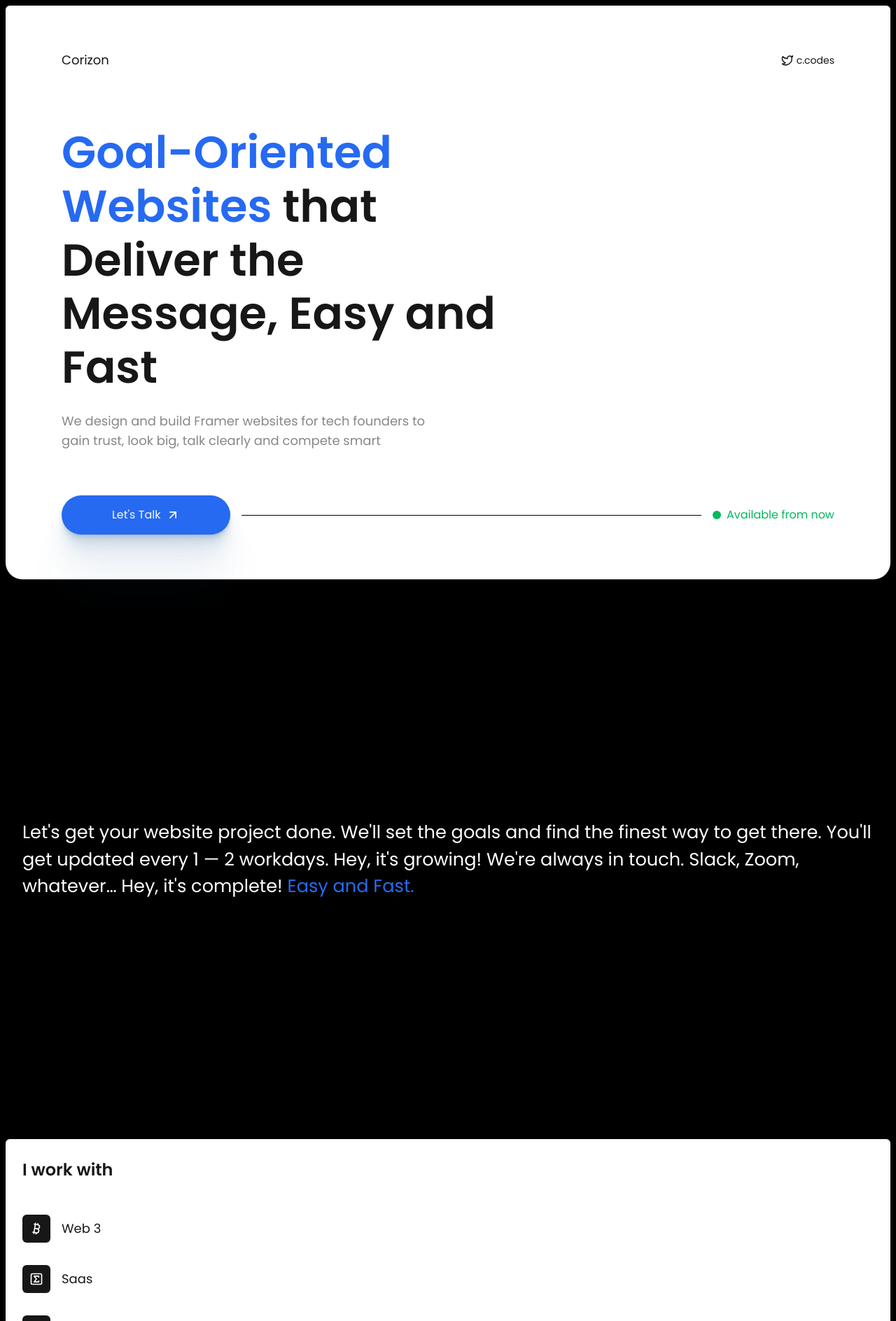
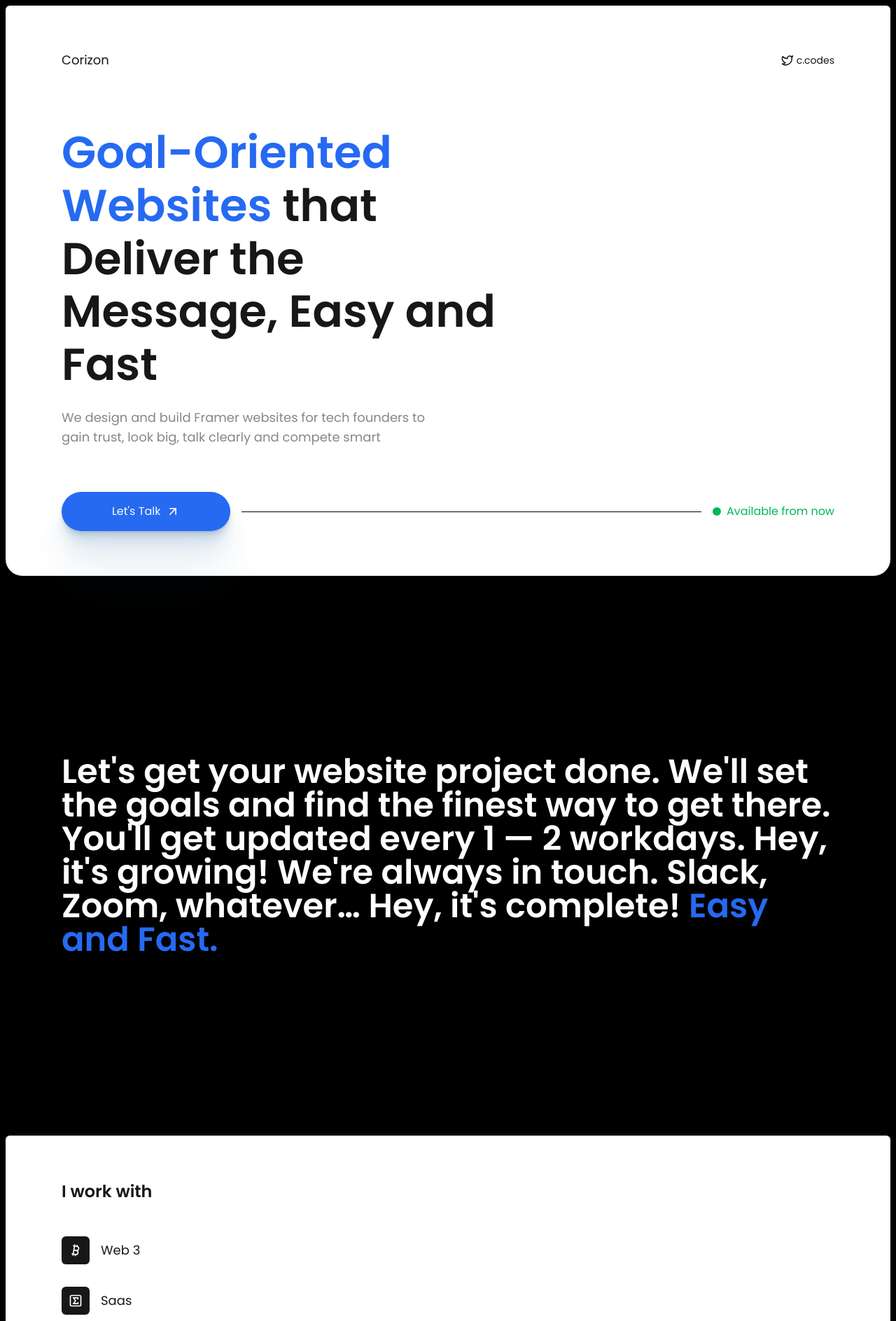
Before and after one commit to CharlesCypher/folio24, a Next.js app: page / in a window 1280 px wide. Shown: the top 1888 px of the page at 70% size. Built offline with nearby package versions, Linux system fonts and the light colour scheme.

Commit message:
responsiveness v2

```diff
--- a/app/page.tsx
+++ b/app/page.tsx
@@ -16,11 +16,11 @@ export default function Home() {
         <Hero />
       </div>
       <About />
-      <div className="bg-card px-6 py-7 flex flex-col gap-20 rounded-t-md">
+      <div className="bg-card px-6 py-7 lg:px-20 lg:py-16 flex flex-col gap-20 rounded-t-md">
         <Tools />
         <Works />
       </div>
-      <div className="bg-card px-1 pt-7 pb-1 flex flex-col gap-20 rounded-b-md">
+      <div className="bg-card px-1 pt-7 lg:px-20 lg:py-16 pb-1 flex flex-col gap-20 rounded-b-md">
         <div className="bg-foreground px-6 py-7 flex flex-col gap-20 rounded-md">
           <Pricing />
           <Contact />
--- a/components/about.tsx
+++ b/components/about.tsx
@@ -1,7 +1,7 @@
 export default function About() {
   return (
-    <section className="min-h-screen flex items-center justify-center px-6 py-12">
-      <h2 className="text-card text-[1.6rem]">
+    <section className="min-h-screen flex items-center justify-center px-6 py-12 lg:px-20">
+      <h2 className="w-full text-card text-[1.6rem] lg:text-3xl lg:font-semibold xl:text-5xl">
         Let&apos;s get your website project done. We&apos;ll set the goals and find the finest way to get there. You&apos;ll get updated every 1 — 2
         workdays. Hey, it&apos;s growing! We&apos;re always in touch. Slack, Zoom, whatever… Hey, it&apos;s complete!{" "}
         <span className="text-primary">Easy and Fast.</span>
--- a/components/faq.tsx
+++ b/components/faq.tsx
@@ -2,7 +2,7 @@ import { Accordion, AccordionContent, AccordionItem, AccordionTrigger } from "@/
 
 export default function Faq() {
   return (
-    <section className="px-6 py-16">
+    <section className="px-6 py-16 lg:px-20 lg:py-16">
       <h2 className="text-2xl text-card font-semibold mb-1">Good to know</h2>
       <p className="text-popover text-base mb-10">Things worth consideration</p>
       <Accordion type="single" collapsible className="w-full">
--- a/components/footer.tsx
+++ b/components/footer.tsx
@@ -2,7 +2,7 @@ import Link from "next/link";
 
 export default function Footer() {
   return (
-    <footer className="bg-gradient-to-t from-foreground from-20% to-background to-80% px-6 rounded-b-lg">
+    <footer className="bg-gradient-to-t from-foreground from-20% to-background to-80% px-6 lg:px-20 rounded-b-lg">
       <h2 className="relative text-foreground text-center -mt-4 pb-14">
         <span className="relative bg-clip-text bg-textgrad text-[64px] font-semibold overflow-hidden">easy/fast</span>
         <div className="absolute w-full h-14 bg-black left-0 -top-2 blur-xl z-10"></div>
--- a/components/hero.tsx
+++ b/components/hero.tsx
@@ -5,7 +5,7 @@ export default function Hero() {
   return (
     <main>
       <section>
-        <h1 className="text-[2.5rem] md:text-5xl md:w-4/5 lg:text-[4rem] lg:w-full xl:w-3/5 text-foreground leading-[1.18em] lg:leading-[1.2em] font-semibold mb-6">
+        <h1 className="text-[2.5rem] md:text-5xl md:w-4/5 lg:text-[4rem] lg:w-full xl:w-3/5 text-foreground leading-[1.18] md:leading-[1.1825] lg:leading-[1.185] font-semibold mb-6">
           <span className="text-primary">Goal-Oriented Websites</span> that Deliver the Message, Easy and Fast
         </h1>
         <p className="text-popover mb-8 md:text-lg lg:mb-16 lg:w-1/2">
@@ -18,7 +18,7 @@ export default function Hero() {
               <ArrowRight size={20} className="-rotate-45" />
             </span>
           </Button>
-          <div className="w-full h-[0.5px] bg-background"></div>
+          <div className="hidden lg:flex w-full h-[0.5px] bg-background"></div>
           <div className="">
             <div className="flex items-center justify-center gap-2 pt-8 pb-4 lg:pt-0 lg:pb-0 text-center">
               <span className="relative flex h-3 w-3">
--- a/components/slider.tsx
+++ b/components/slider.tsx
@@ -9,7 +9,7 @@ import Link from "next/link";
 
 export function Slider() {
   return projects.map((project) => (
-    <Card key={project.id} className="bg-foreground text-card p-1.5 rounded-xl">
+    <Card key={project.id} className="w-full bg-foreground text-card p-1.5 rounded-xl">
       <div>
         <Carousel className="relative">
           <CarouselContent>
```
